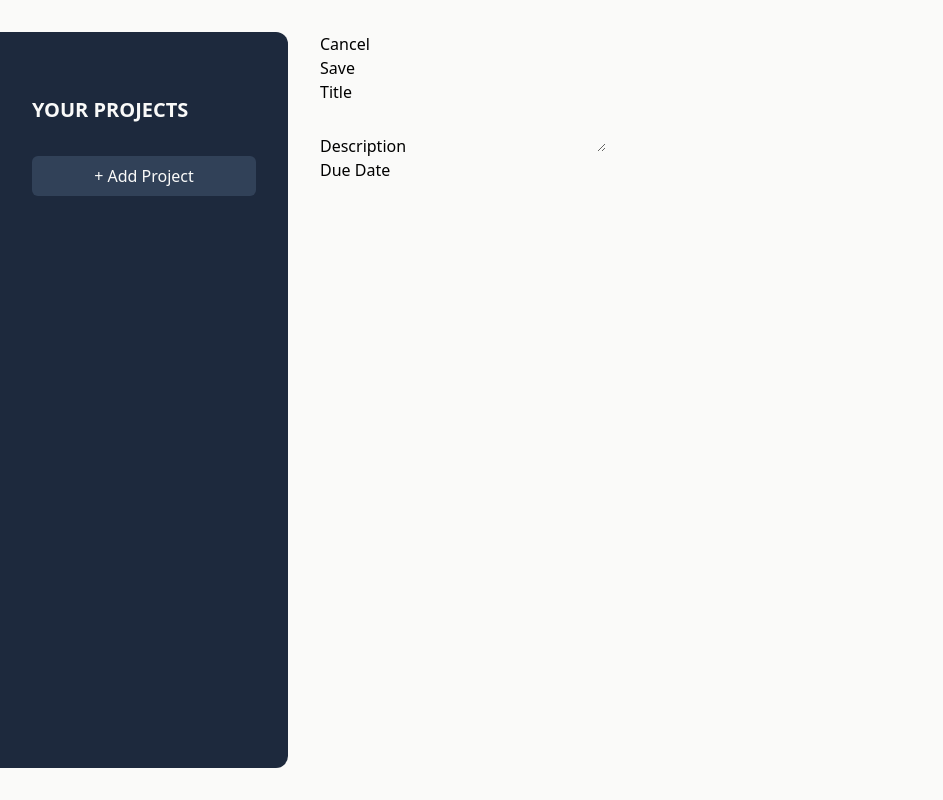
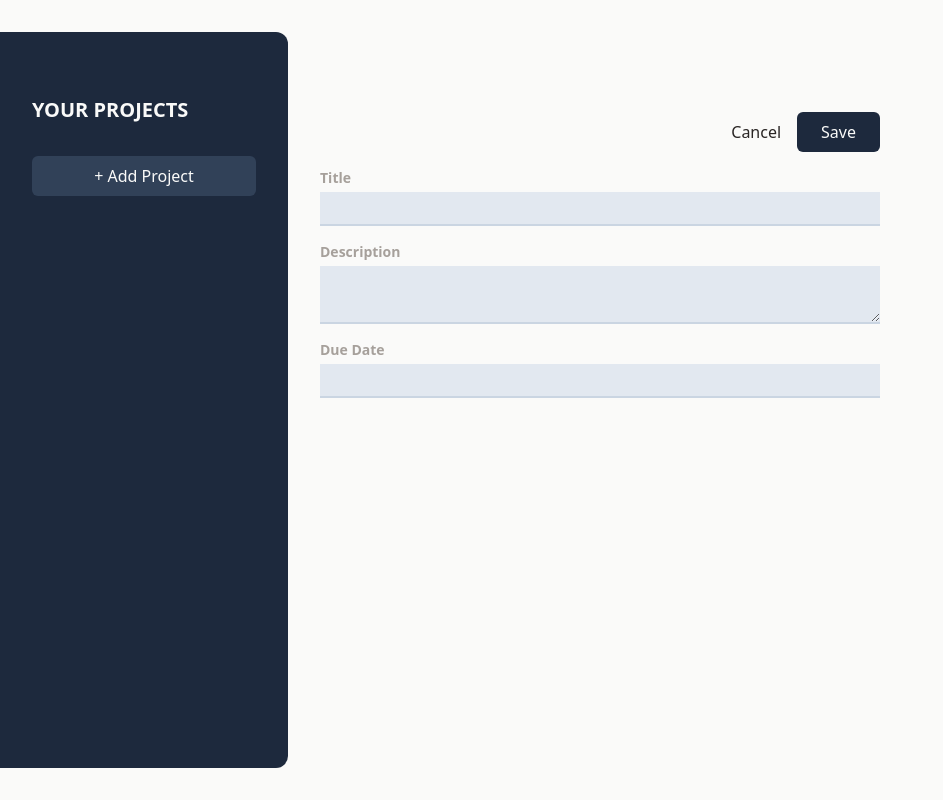
Before and after one commit to tarikCekirge/project-management-app, a React (Vite) app: page / in a window 1280 px wide. Shown: the whole page, without its empty margins (0-943 px from the left). Built offline with nearby package versions, Linux system fonts and the light colour scheme.

Commit message:
Styling Buttons & Inputs with Tailwind CSS

```diff
--- a/src/components/Input.jsx
+++ b/src/components/Input.jsx
@@ -1,10 +1,11 @@
 import React from 'react'
 
 const Input = ({ textArea, name, label, ...props }) => {
+    const classes = "w-full p-1 border-b-2  border-slate-300 bg-slate-200 text-stone-800 focus:ring-0 outline-0 focus:border-slate-600"
     return (
-        <p>
-            <label htmlFor={name}>{label}</label>
-            {textArea ? <textarea name={name} {...props} /> : <input type="text" name={name} {...props} />}
+        <p className='flex flex-col gap-1 my-4'>
+            <label className='text-sm font-bold text-stone-400' htmlFor={name}>{label}</label>
+            {textArea ? <textarea className={classes} name={name} {...props} /> : <input type="text" name={name} {...props} className={classes} />}
         </p>
     )
 }
--- a/src/components/NewProject.jsx
+++ b/src/components/NewProject.jsx
@@ -3,10 +3,10 @@ import Input from './Input'
 
 const NewProject = () => {
     return (
-        <div>
-            <menu>
-                <li><button>Cancel</button></li>
-                <li><button>Save</button></li>
+        <div className='w-[35rem] mt-16'>
+            <menu className='flex items-center justify-end gap-4 my-4'>
+                <li><button className='text-stone-800 hover:text-stone-950 cursor-pointer'>Cancel</button></li>
+                <li><button className='px-6 py-2 rounded-md bg-slate-800 text-stone-50 hover:bg-slate-900 cursor-pointer'>Save</button></li>
             </menu>
             <form>
                 <Input label={"Title"} name={'title'} />
```
